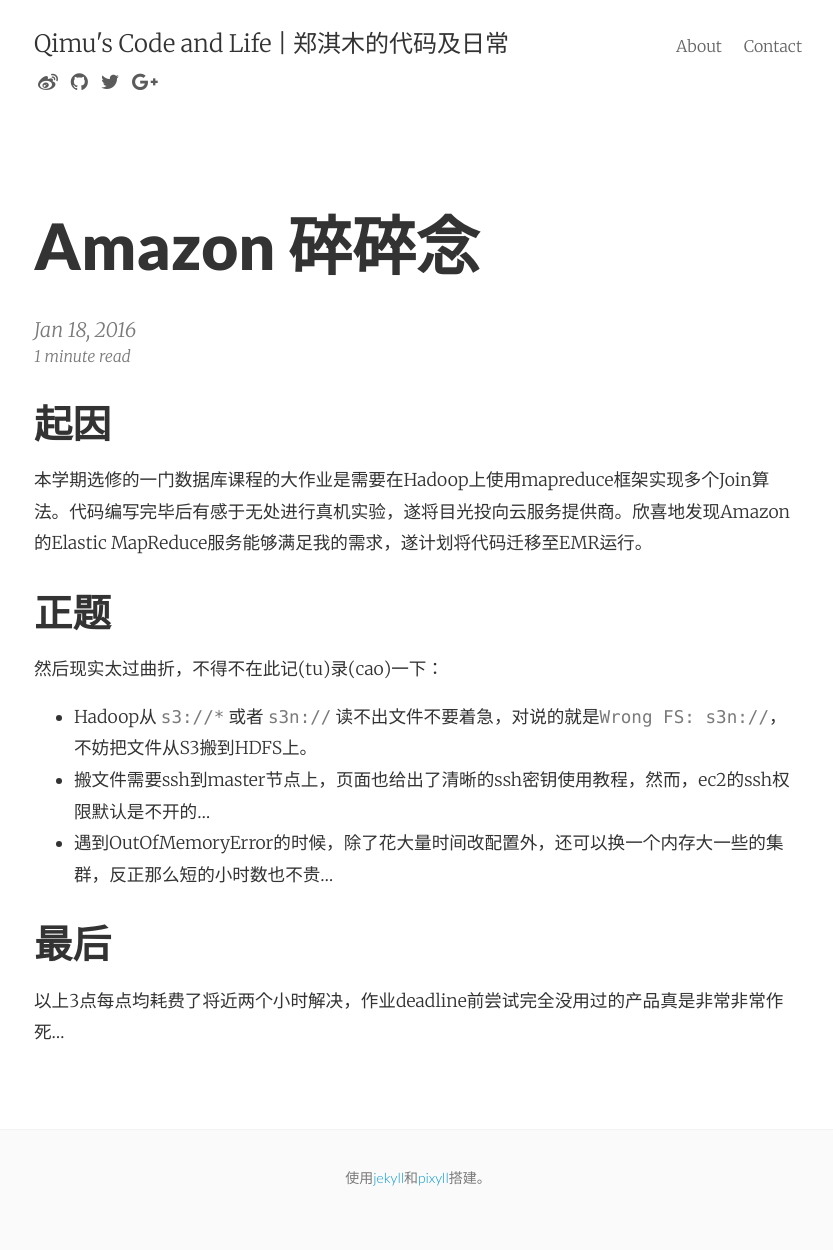
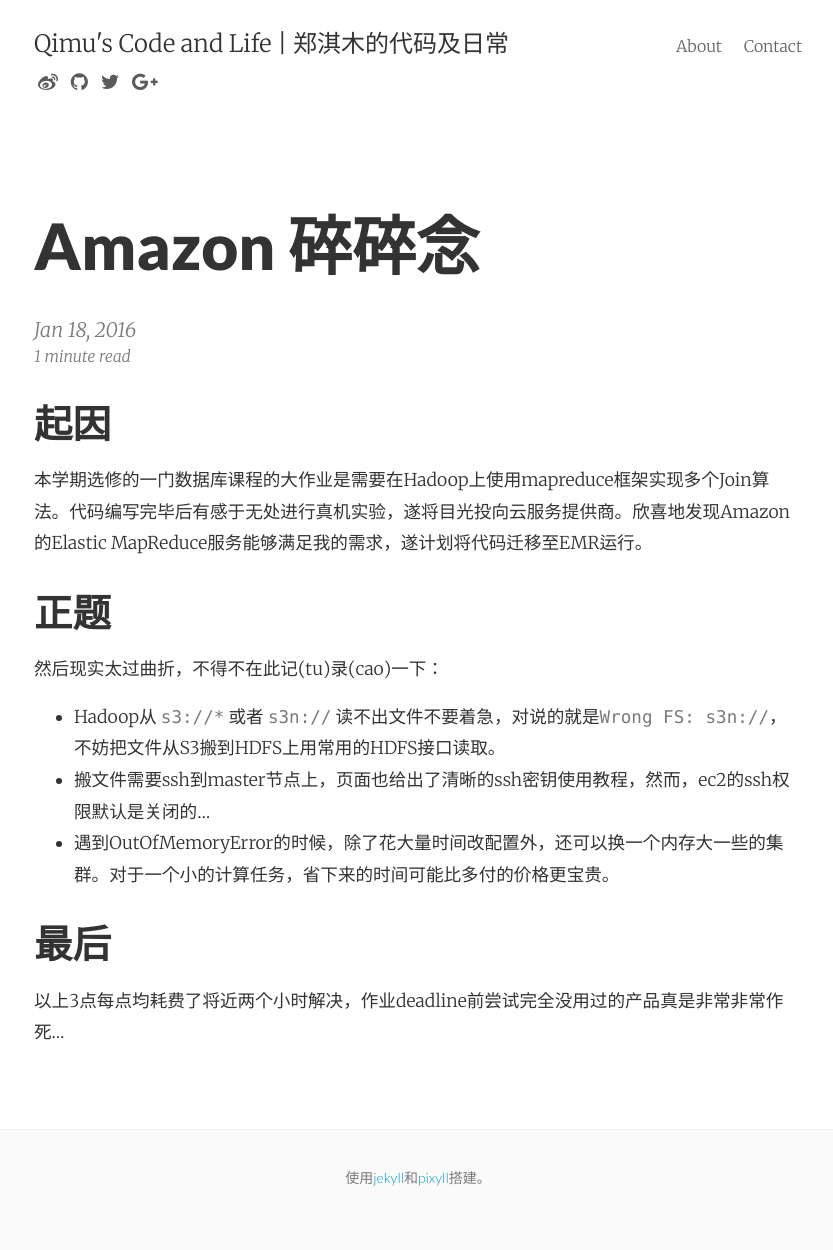
Before and after one commit to zhengqm/blog, a Jekyll site: the page built from _posts/2016-01-18-amazon.md, in a window 1280 px wide. Shown: the whole page, without its empty margins (222-1055 px from the left). Built offline with Jekyll 4.4.1, drawn with Linux system fonts in a browser that asks for light colours; nearby versions of some CDN libraries; Markdown is read by kramdown in place of the engine named in the settings; comment, search, counter and statistics services are not loaded.

```diff
--- a/_config.yml
+++ b/_config.yml
@@ -6,6 +6,7 @@
 description: "郑淇木的博客  Qimu Zheng's Blog"
 baseurl:     ""
 url:         "http://zhengqm.github.io"
+
 
 # Google analytics
 google_analytics: UA-64116908-1
--- a/_posts/2016-01-18-amazon.md
+++ b/_posts/2016-01-18-amazon.md
@@ -7,17 +7,15 @@
 ---
 
 
-## 起因
-
+## 起因 ##
 本学期选修的一门数据库课程的大作业是需要在Hadoop上使用mapreduce框架实现多个Join算法。代码编写完毕后有感于无处进行真机实验，遂将目光投向云服务提供商。欣喜地发现Amazon的Elastic MapReduce服务能够满足我的需求，遂计划将代码迁移至EMR运行。
 
-## 正题
-
+## 正题 ##
 然后现实太过曲折，不得不在此记(tu)录(cao)一下：
 
-* Hadoop从 `s3://*` 或者 `s3n://` 读不出文件不要着急，对说的就是`Wrong FS: s3n://`，不妨把文件从S3搬到HDFS上。
-* 搬文件需要ssh到master节点上，页面也给出了清晰的ssh密钥使用教程，然而，ec2的ssh权限默认是不开的...
-* 遇到OutOfMemoryError的时候，除了花大量时间改配置外，还可以换一个内存大一些的集群，反正那么短的小时数也不贵...
+* Hadoop从 `s3://*` 或者 `s3n://` 读不出文件不要着急，对说的就是`Wrong FS: s3n://`，不妨把文件从S3搬到HDFS上用常用的HDFS接口读取。
+* 搬文件需要ssh到master节点上，页面也给出了清晰的ssh密钥使用教程，然而，ec2的ssh权限默认是关闭的...
+* 遇到OutOfMemoryError的时候，除了花大量时间改配置外，还可以换一个内存大一些的集群。对于一个小的计算任务，省下来的时间可能比多付的价格更宝贵。
 
 
 ## 最后
```
